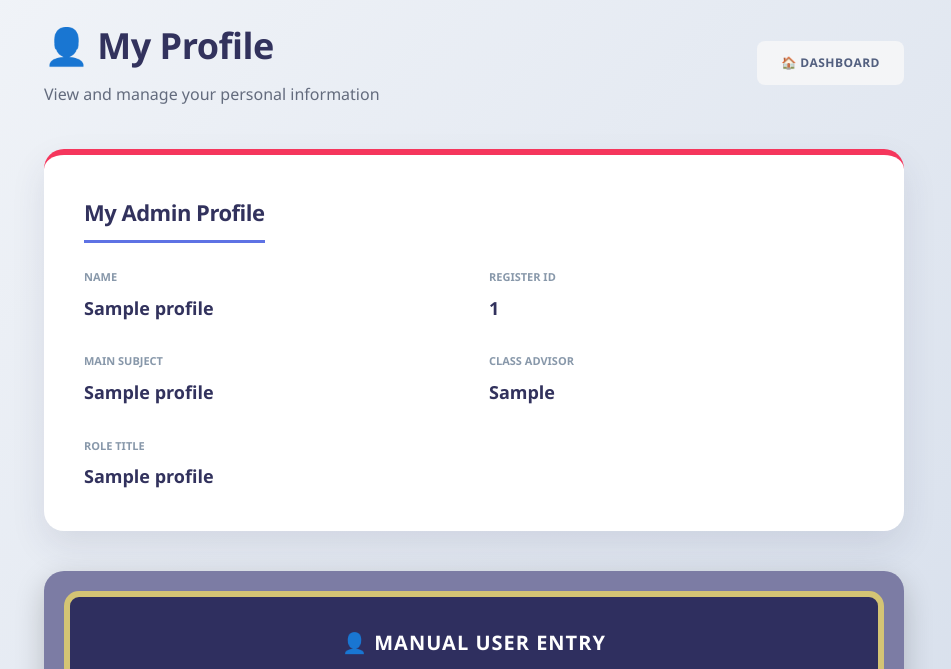
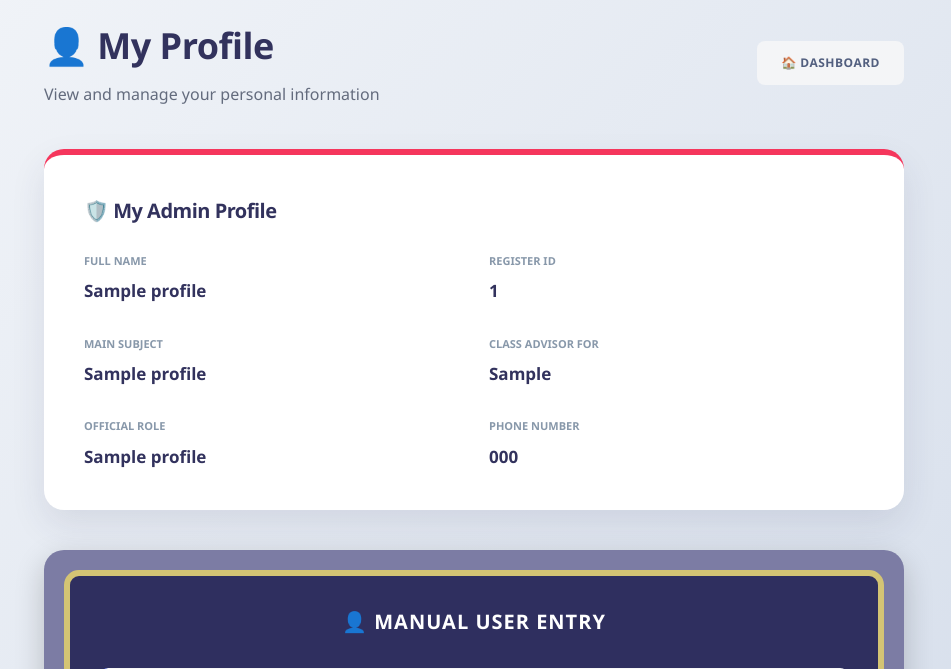
Before and after one commit to shahanashub/RDL-ATTENDANCE, a Flask app: template templates/profile.html in a window 1280 px wide. Shown: the part 215-884 px from the top of the page, without its empty margins (166-1117 px from the left). Run offline with Flask 3, Linux system fonts and the light colour scheme; the visitor is signed in with stand-in values (Sample User, id 1); tables that the repository leaves empty hold one stand-in row (values such as "Sample post"); the template is opened without the code that fills it: most values are stand-ins (such as "Sample title", 1, 10 or a date in 2020); some libraries are stand-ins or nearby versions.

Commit message:
Finalize view-only profile layouts for Students, Teachers, and Admins with correct field mapping

```diff
--- a/templates/profile.html
+++ b/templates/profile.html
@@ -44,143 +44,174 @@
 
     {% if profile %}
     {% if session.role == 'student' %}
+    <!-- Student View-Only Profile -->
     <div
         style="background: white; padding: 40px; border-radius: 20px; box-shadow: 0 15px 35px rgba(50,50,93,0.1); border-top: 6px solid #5e72e4; margin-bottom: 40px;">
+        <h3 style="margin-top: 0; margin-bottom: 25px; color: #32325d; font-size: 20px;">🎓 Student Information</h3>
         <div style="display: grid; grid-template-columns: repeat(2, 1fr); gap: 30px;">
             <div>
                 <label
-                    style="display: block; color: #8898aa; font-weight: 700; text-transform: uppercase; font-size: 11px; margin-bottom: 8px;">Name</label>
-                <div style="font-size: 18px; color: #32325d; font-weight: 600;">{{ profile.name or 'N/A' }}</div>
+                    style="display: block; color: #8898aa; font-weight: 700; text-transform: uppercase; font-size: 11px; margin-bottom: 8px;">Full
+                    Name</label>
+                <div style="font-size: 17px; color: #32325d; font-weight: 600;">{{ profile.name or 'N/A' }}</div>
             </div>
             <div>
                 <label
                     style="display: block; color: #8898aa; font-weight: 700; text-transform: uppercase; font-size: 11px; margin-bottom: 8px;">Register
                     Number</label>
-                <div style="font-size: 18px; color: #32325d; font-weight: 600;">{{ profile.reg_no or 'N/A' }}</div>
+                <div style="font-size: 17px; color: #32325d; font-weight: 600;">{{ profile.reg_no or 'N/A' }}</div>
             </div>
             <div>
                 <label
                     style="display: block; color: #8898aa; font-weight: 700; text-transform: uppercase; font-size: 11px; margin-bottom: 8px;">Class
                     & Section</label>
-                <div style="font-size: 18px; color: #32325d; font-weight: 600;">{{ profile.class_name or 'N/A' }} - {{
+                <div style="font-size: 17px; color: #32325d; font-weight: 600;">{{ profile.class_name or 'N/A' }} - {{
                     profile.section or 'N/A' }}</div>
             </div>
             <div>
                 <label
                     style="display: block; color: #8898aa; font-weight: 700; text-transform: uppercase; font-size: 11px; margin-bottom: 8px;">Date
                     of Birth</label>
-                <div style="font-size: 18px; color: #32325d; font-weight: 600;">{{ profile.dob or 'N/A' }}</div>
+                <div style="font-size: 17px; color: #32325d; font-weight: 600;">{{ profile.dob or 'N/A' }}</div>
+            </div>
+
+            <div style="grid-column: span 2; height: 1px; background: #e9ecef; margin: 10px 0;"></div>
+
+            <div>
+                <label
+                    style="display: block; color: #8898aa; font-weight: 700; text-transform: uppercase; font-size: 11px; margin-bottom: 8px;">Mother's
+                    Name</label>
+                <div style="font-size: 17px; color: #32325d; font-weight: 600;">{{ profile.mother_name or 'N/A' }}</div>
             </div>
             <div>
                 <label
                     style="display: block; color: #8898aa; font-weight: 700; text-transform: uppercase; font-size: 11px; margin-bottom: 8px;">Mother's
-                    Name</label>
-                <div style="font-size: 18px; color: #32325d; font-weight: 600;">{{ profile.mother_name or 'N/A' }}</div>
-            </div>
-            <div>
-                <label
-                    style="display: block; color: #8898aa; font-weight: 700; text-transform: uppercase; font-size: 11px; margin-bottom: 8px;">Mother's
-                    Phone</label>
-                <div style="font-size: 18px; color: #32325d; font-weight: 600;">{{ profile.mother_phone or 'N/A' }}
+                    Contact</label>
+                <div style="font-size: 17px; color: #32325d; font-weight: 600;">{{ profile.mother_phone or 'N/A' }}
                 </div>
             </div>
             <div>
                 <label
                     style="display: block; color: #8898aa; font-weight: 700; text-transform: uppercase; font-size: 11px; margin-bottom: 8px;">Father's
                     Name</label>
-                <div style="font-size: 18px; color: #32325d; font-weight: 600;">{{ profile.father_name or 'N/A' }}</div>
+                <div style="font-size: 17px; color: #32325d; font-weight: 600;">{{ profile.father_name or 'N/A' }}</div>
             </div>
             <div>
                 <label
                     style="display: block; color: #8898aa; font-weight: 700; text-transform: uppercase; font-size: 11px; margin-bottom: 8px;">Father's
-                    Phone</label>
-                <div style="font-size: 18px; color: #32325d; font-weight: 600;">{{ profile.father_phone or 'N/A' }}
+                    Contact</label>
+                <div style="font-size: 17px; color: #32325d; font-weight: 600;">{{ profile.father_phone or 'N/A' }}
                 </div>
             </div>
+
+            <div style="grid-column: span 2; height: 1px; background: #e9ecef; margin: 10px 0;"></div>
+
             <div style="grid-column: span 2;">
                 <label
-                    style="display: block; color: #8898aa; font-weight: 700; text-transform: uppercase; font-size: 11px; margin-bottom: 8px;">Address</label>
-                <div style="font-size: 18px; color: #32325d; font-weight: 600;">{{ profile.address or 'Optional' }}
-                </div>
+                    style="display: block; color: #8898aa; font-weight: 700; text-transform: uppercase; font-size: 11px; margin-bottom: 8px;">Home
+                    Address</label>
+                <div style="font-size: 17px; color: #32325d; font-weight: 600;">{{ profile.address or 'N/A' }}</div>
             </div>
             <div>
                 <label
                     style="display: block; color: #8898aa; font-weight: 700; text-transform: uppercase; font-size: 11px; margin-bottom: 8px;">Blood
                     Group</label>
-                <div style="font-size: 18px; color: #32325d; font-weight: 600;">{{ profile.blood_group or 'Optional' }}
-                </div>
+                <div style="font-size: 17px; color: #32325d; font-weight: 600;">{{ profile.blood_group or 'N/A' }}</div>
+            </div>
+            <div>
+                <label
+                    style="display: block; color: #8898aa; font-weight: 700; text-transform: uppercase; font-size: 11px; margin-bottom: 8px;">Personal
+                    Phone</label>
+                <div style="font-size: 17px; color: #32325d; font-weight: 600;">{{ profile.phone or 'N/A' }}</div>
             </div>
         </div>
     </div>
 
     {% elif session.role == 'teacher' %}
+    <!-- Teacher View-Only Profile -->
     <div
         style="background: white; padding: 40px; border-radius: 20px; box-shadow: 0 15px 35px rgba(50,50,93,0.1); border-top: 6px solid #2dce89; margin-bottom: 40px;">
+        <h3 style="margin-top: 0; margin-bottom: 25px; color: #32325d; font-size: 20px;">👨‍🏫 Teacher Information</h3>
         <div style="display: grid; grid-template-columns: repeat(2, 1fr); gap: 30px;">
             <div>
                 <label
-                    style="display: block; color: #8898aa; font-weight: 700; text-transform: uppercase; font-size: 11px; margin-bottom: 8px;">Name</label>
-                <div style="font-size: 18px; color: #32325d; font-weight: 600;">{{ profile.name or 'N/A' }}</div>
+                    style="display: block; color: #8898aa; font-weight: 700; text-transform: uppercase; font-size: 11px; margin-bottom: 8px;">Full
+                    Name</label>
+                <div style="font-size: 17px; color: #32325d; font-weight: 600;">{{ profile.name or 'N/A' }}</div>
             </div>
             <div>
                 <label
                     style="display: block; color: #8898aa; font-weight: 700; text-transform: uppercase; font-size: 11px; margin-bottom: 8px;">Register
                     ID</label>
-                <div style="font-size: 18px; color: #32325d; font-weight: 600;">{{ profile.register_id or 'N/A' }}</div>
+                <div style="font-size: 17px; color: #32325d; font-weight: 600;">{{ profile.register_id or 'N/A' }}</div>
             </div>
             <div>
                 <label
                     style="display: block; color: #8898aa; font-weight: 700; text-transform: uppercase; font-size: 11px; margin-bottom: 8px;">Main
                     Subject</label>
-                <div style="font-size: 18px; color: #32325d; font-weight: 600;">{{ profile.main_subject or 'N/A' }}
+                <div style="font-size: 17px; color: #32325d; font-weight: 600;">{{ profile.main_subject or 'N/A' }}
                 </div>
             </div>
             <div>
                 <label
                     style="display: block; color: #8898aa; font-weight: 700; text-transform: uppercase; font-size: 11px; margin-bottom: 8px;">Class
-                    Advisor</label>
-                <div style="font-size: 18px; color: #32325d; font-weight: 600;">{{ profile.class_advisor or 'N/A' }}
+                    Advisor For</label>
+                <div style="font-size: 17px; color: #32325d; font-weight: 600;">{{ profile.class_advisor or 'N/A' }}
                 </div>
+            </div>
+            <div>
+                <label
+                    style="display: block; color: #8898aa; font-weight: 700; text-transform: uppercase; font-size: 11px; margin-bottom: 8px;">Phone
+                    Number</label>
+                <div style="font-size: 17px; color: #32325d; font-weight: 600;">{{ profile.phone or 'N/A' }}</div>
             </div>
         </div>
     </div>
 
     {% elif session.role == 'admin' %}
+    <!-- Admin View-Only Profile -->
     <div
         style="background: white; padding: 40px; border-radius: 20px; box-shadow: 0 15px 35px rgba(50,50,93,0.1); border-top: 6px solid #f5365c; margin-bottom: 40px;">
-        <h2 style="margin-top: 0; margin-bottom: 25px; color: #32325d; font-size: 22px;">My Admin Profile</h2>
+        <h3 style="margin-top: 0; margin-bottom: 25px; color: #32325d; font-size: 20px;">🛡️ My Admin Profile</h3>
         <div style="display: grid; grid-template-columns: repeat(2, 1fr); gap: 30px;">
             <div>
                 <label
-                    style="display: block; color: #8898aa; font-weight: 700; text-transform: uppercase; font-size: 11px; margin-bottom: 8px;">Name</label>
-                <div style="font-size: 18px; color: #32325d; font-weight: 600;">{{ profile.name or 'N/A' }}</div>
+                    style="display: block; color: #8898aa; font-weight: 700; text-transform: uppercase; font-size: 11px; margin-bottom: 8px;">Full
+                    Name</label>
+                <div style="font-size: 17px; color: #32325d; font-weight: 600;">{{ profile.name or 'N/A' }}</div>
             </div>
             <div>
                 <label
                     style="display: block; color: #8898aa; font-weight: 700; text-transform: uppercase; font-size: 11px; margin-bottom: 8px;">Register
                     ID</label>
-                <div style="font-size: 18px; color: #32325d; font-weight: 600;">{{ profile.register_id or 'N/A' }}</div>
+                <div style="font-size: 17px; color: #32325d; font-weight: 600;">{{ profile.register_id or 'N/A' }}</div>
             </div>
             <div>
                 <label
                     style="display: block; color: #8898aa; font-weight: 700; text-transform: uppercase; font-size: 11px; margin-bottom: 8px;">Main
                     Subject</label>
-                <div style="font-size: 18px; color: #32325d; font-weight: 600;">{{ profile.main_subject or 'N/A' }}
+                <div style="font-size: 17px; color: #32325d; font-weight: 600;">{{ profile.main_subject or 'N/A' }}
                 </div>
             </div>
             <div>
                 <label
                     style="display: block; color: #8898aa; font-weight: 700; text-transform: uppercase; font-size: 11px; margin-bottom: 8px;">Class
-                    Advisor</label>
-                <div style="font-size: 18px; color: #32325d; font-weight: 600;">{{ profile.class_advisor or 'N/A' }}
+                    Advisor For</label>
+                <div style="font-size: 17px; color: #32325d; font-weight: 600;">{{ profile.class_advisor or 'N/A' }}
                 </div>
             </div>
             <div>
                 <label
-                    style="display: block; color: #8898aa; font-weight: 700; text-transform: uppercase; font-size: 11px; margin-bottom: 8px;">Role
-                    Title</label>
-                <div style="font-size: 18px; color: #32325d; font-weight: 600;">{{ profile.role_title or 'Admin' }}
-                </div>
+                    style="display: block; color: #8898aa; font-weight: 700; text-transform: uppercase; font-size: 11px; margin-bottom: 8px;">Official
+                    Role</label>
+                <div style="font-size: 17px; color: #32325d; font-weight: 600;">{{ profile.role_title or 'Administrative
+                    Head' }}</div>
+            </div>
+            <div>
+                <label
+                    style="display: block; color: #8898aa; font-weight: 700; text-transform: uppercase; font-size: 11px; margin-bottom: 8px;">Phone
+                    Number</label>
+                <div style="font-size: 17px; color: #32325d; font-weight: 600;">{{ profile.phone or 'N/A' }}</div>
             </div>
         </div>
     </div>
```
